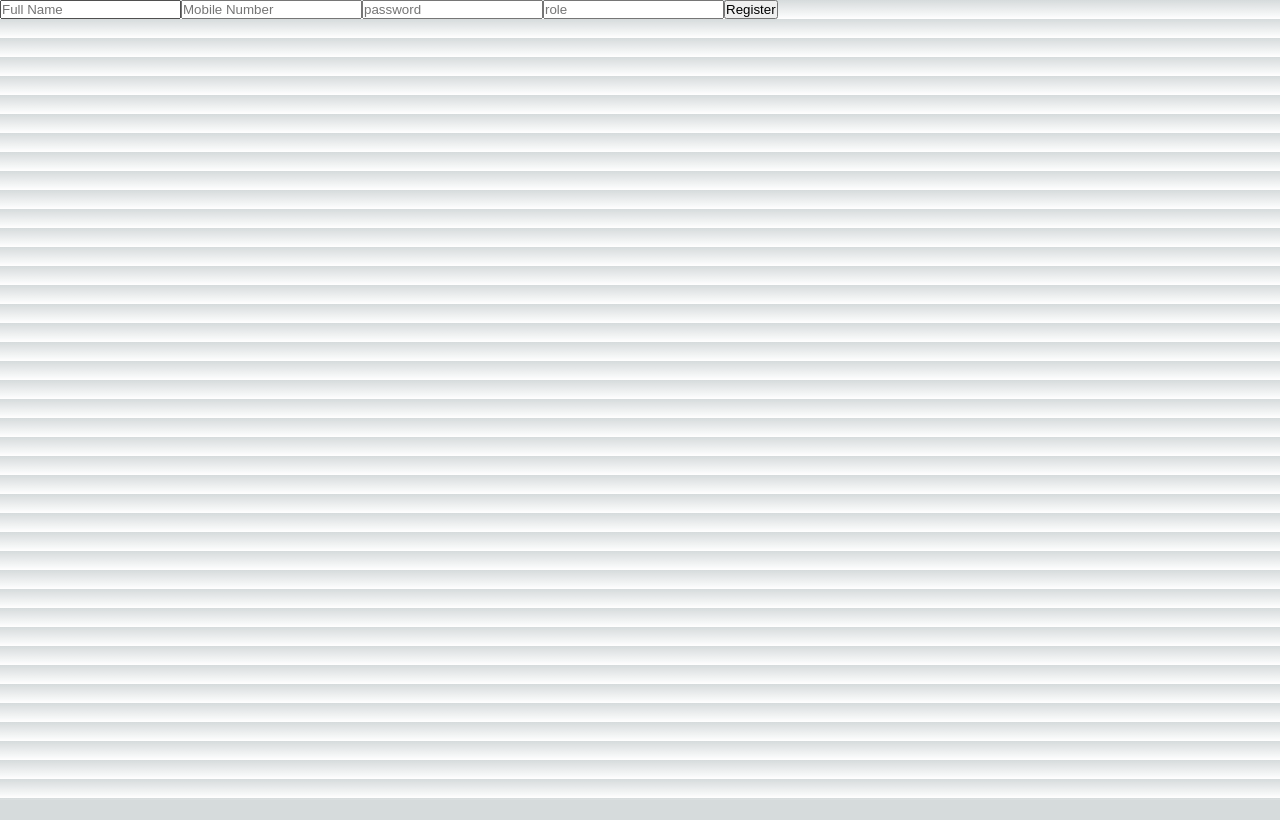
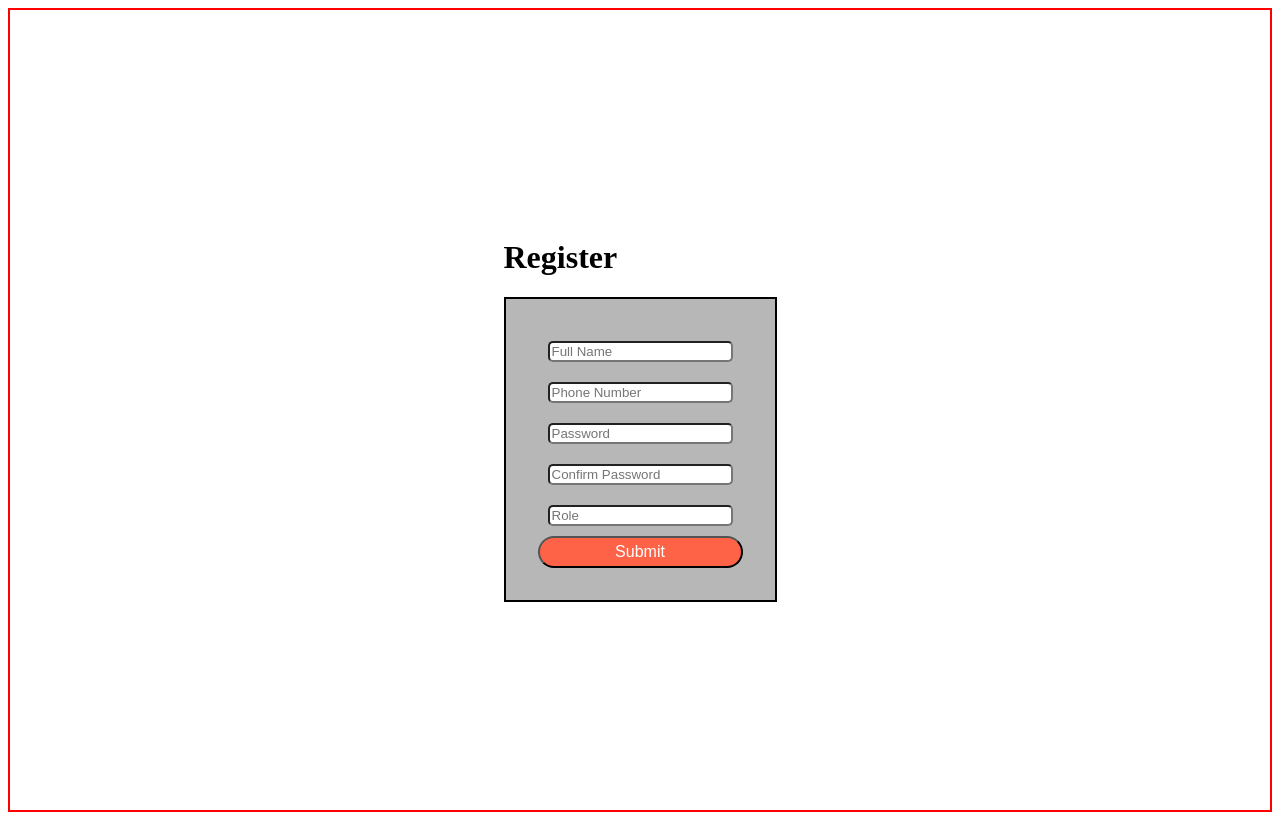
Before and after one commit to kaylinkhanal/gantabya, a Next.js app in the folder client/: page /register in a window 1280 px wide. Built offline with nearby package versions, Linux system fonts and the light colour scheme.

Commit message:
updated registration and login pages

```diff
--- a/client/package.json
+++ b/client/package.json
@@ -9,8 +9,10 @@
     "lint": "next lint"
   },
   "dependencies": {
+    "formik": "^2.2.9",
     "next": "13.3.1",
     "react": "18.2.0",
-    "react-dom": "18.2.0"
+    "react-dom": "18.2.0",
+    "yup": "^1.1.1"
   }
 }
--- a/client/src/pages/register/index.js
+++ b/client/src/pages/register/index.js
@@ -1,15 +1,103 @@
+import { Formik, Form, Field } from "formik";
+import * as Yup from "yup";
+
+const RegisterSchema = Yup.object().shape({
+  fullName: Yup.string()
+    .min(5, "Too Short!")
+    .max(50, "Too Long!")
+    .required("Required"),
+  phoneNumber: Yup.string()
+    .min(10, "Too Short")
+    .max(15, "Too Long")
+    .required("Required"),
+  password: Yup.string()
+    .min(8, "too short")
+    .max(20, "too Long")
+    .required("Required"),
+  confirmPassword: Yup.string().oneOf(
+    [Yup.ref("password"), null],
+    "Passwords must match"
+  ),
+  role: Yup.string().required("Required"),
+});
+
 const Register = () => {
-    const fetchUserDetails = ()=> {
+  return (
+    <>
+      <div className="container">
+        <div>
+          <h1>Register</h1>
+          <Formik
+            initialValues={{
+              fullName: "",
+              phoneNumber: "",
+              password: "",
+              confirmPassword: "",
+              role: "",
+            }}
+            validationSchema={RegisterSchema}
+            onSubmit={(values) => {
+              console.log(values);
+            }}
+          >
+            {({ errors, touched }) => (
+              <Form className="formContainer">
+                {errors.fullName && touched.fullName ? (
+                  <div className="formError">
+                    Full Name is {errors.fullName} !
+                  </div>
+                ) : null}
+                <Field
+                  name="fullName"
+                  placeholder="Full Name"
+                  className="formItems"
+                />
 
-    }
-    return (
-        <div>
-            <input placeholder="Full Name" />
-            <input placeholder="Mobile Number" />
-            <input placeholder="password"/>
-            <input placeholder="role"/>
-            <button>Register</button>
+                {errors.phoneNumber && touched.phoneNumber ? (
+                  <div className="formError">{errors.phoneNumber} !</div>
+                ) : null}
+                <Field
+                  name="phoneNumber"
+                  placeholder="Phone Number"
+                  className="formItems"
+                />
+
+                {errors.password && touched.password ? (
+                  <div className="formError">
+                    Password is {errors.password} !
+                  </div>
+                ) : null}
+                <Field
+                  name="password"
+                  type="text"
+                  placeholder="Password"
+                  className="formItems"
+                />
+
+                {errors.confirmPassword && touched.confirmPassword ? (
+                  <div className="formError">{errors.confirmPassword} !</div>
+                ) : null}
+                <Field
+                  name="confirmPassword"
+                  type="text"
+                  placeholder="Confirm Password"
+                  className="formItems"
+                />
+
+                {errors.role && touched.role ? (
+                  <div className="formError">Role is {errors.role} !</div>
+                ) : null}
+                <Field name="role" placeholder="Role" className="formItems" />
+
+                <button type="submit" className="myButton">
+                  Submit
+                </button>
+              </Form>
+            )}
+          </Formik>
         </div>
-    )
-}
-export default Register
+      </div>
+    </>
+  );
+};
+export default Register;
--- a/client/src/styles/globals.css
+++ b/client/src/styles/globals.css
@@ -1,107 +1,35 @@
-:root {
-  --max-width: 1100px;
-  --border-radius: 12px;
-  --font-mono: ui-monospace, Menlo, Monaco, 'Cascadia Mono', 'Segoe UI Mono',
-    'Roboto Mono', 'Oxygen Mono', 'Ubuntu Monospace', 'Source Code Pro',
-    'Fira Mono', 'Droid Sans Mono', 'Courier New', monospace;
-
-  --foreground-rgb: 0, 0, 0;
-  --background-start-rgb: 214, 219, 220;
-  --background-end-rgb: 255, 255, 255;
-
-  --primary-glow: conic-gradient(
-    from 180deg at 50% 50%,
-    #16abff33 0deg,
-    #0885ff33 55deg,
-    #54d6ff33 120deg,
-    #0071ff33 160deg,
-    transparent 360deg
-  );
-  --secondary-glow: radial-gradient(
-    rgba(255, 255, 255, 1),
-    rgba(255, 255, 255, 0)
-  );
-
-  --tile-start-rgb: 239, 245, 249;
-  --tile-end-rgb: 228, 232, 233;
-  --tile-border: conic-gradient(
-    #00000080,
-    #00000040,
-    #00000030,
-    #00000020,
-    #00000010,
-    #00000010,
-    #00000080
-  );
-
-  --callout-rgb: 238, 240, 241;
-  --callout-border-rgb: 172, 175, 176;
-  --card-rgb: 180, 185, 188;
-  --card-border-rgb: 131, 134, 135;
+.container {
+  display: flex;
+  justify-content: center;
+  align-items: center;
+  border: 2px solid red;
+  height: 100vh;
 }
 
-@media (prefers-color-scheme: dark) {
-  :root {
-    --foreground-rgb: 255, 255, 255;
-    --background-start-rgb: 0, 0, 0;
-    --background-end-rgb: 0, 0, 0;
-
-    --primary-glow: radial-gradient(rgba(1, 65, 255, 0.4), rgba(1, 65, 255, 0));
-    --secondary-glow: linear-gradient(
-      to bottom right,
-      rgba(1, 65, 255, 0),
-      rgba(1, 65, 255, 0),
-      rgba(1, 65, 255, 0.3)
-    );
-
-    --tile-start-rgb: 2, 13, 46;
-    --tile-end-rgb: 2, 5, 19;
-    --tile-border: conic-gradient(
-      #ffffff80,
-      #ffffff40,
-      #ffffff30,
-      #ffffff20,
-      #ffffff10,
-      #ffffff10,
-      #ffffff80
-    );
-
-    --callout-rgb: 20, 20, 20;
-    --callout-border-rgb: 108, 108, 108;
-    --card-rgb: 100, 100, 100;
-    --card-border-rgb: 200, 200, 200;
-  }
+.formContainer {
+  display: flex;
+  flex-direction: column;
+  padding: 2rem;
+  background-color: rgb(183, 183, 183);
+  border: 2px solid rgb(0, 0, 0);
+}
+.formItems {
+  border-radius: 5px;
+  margin: 10px;
 }
 
-* {
-  box-sizing: border-box;
-  padding: 0;
-  margin: 0;
+.myButton {
+  background-color: tomato;
+  color: white;
+  font-size: 1rem;
+  border-radius: 20px;
+  padding: 5px;
+}
+.myButton:hover {
+  background-color: white !important;
+  color: tomato !important;
 }
 
-html,
-body {
-  max-width: 100vw;
-  overflow-x: hidden;
+.formError {
+  color: red;
 }
-
-body {
-  color: rgb(var(--foreground-rgb));
-  background: linear-gradient(
-      to bottom,
-      transparent,
-      rgb(var(--background-end-rgb))
-    )
-    rgb(var(--background-start-rgb));
-}
-
-a {
-  color: inherit;
-  text-decoration: none;
-}
-
-@media (prefers-color-scheme: dark) {
-  html {
-    color-scheme: dark;
-  }
-}
```
Also changed, not shown: client/src/pages/index.js (+85 -23 lines), client/src/styles/Home.module.css (deleted, +0 -229 lines), 1 other file (tests, documents, lock files or other folders).
